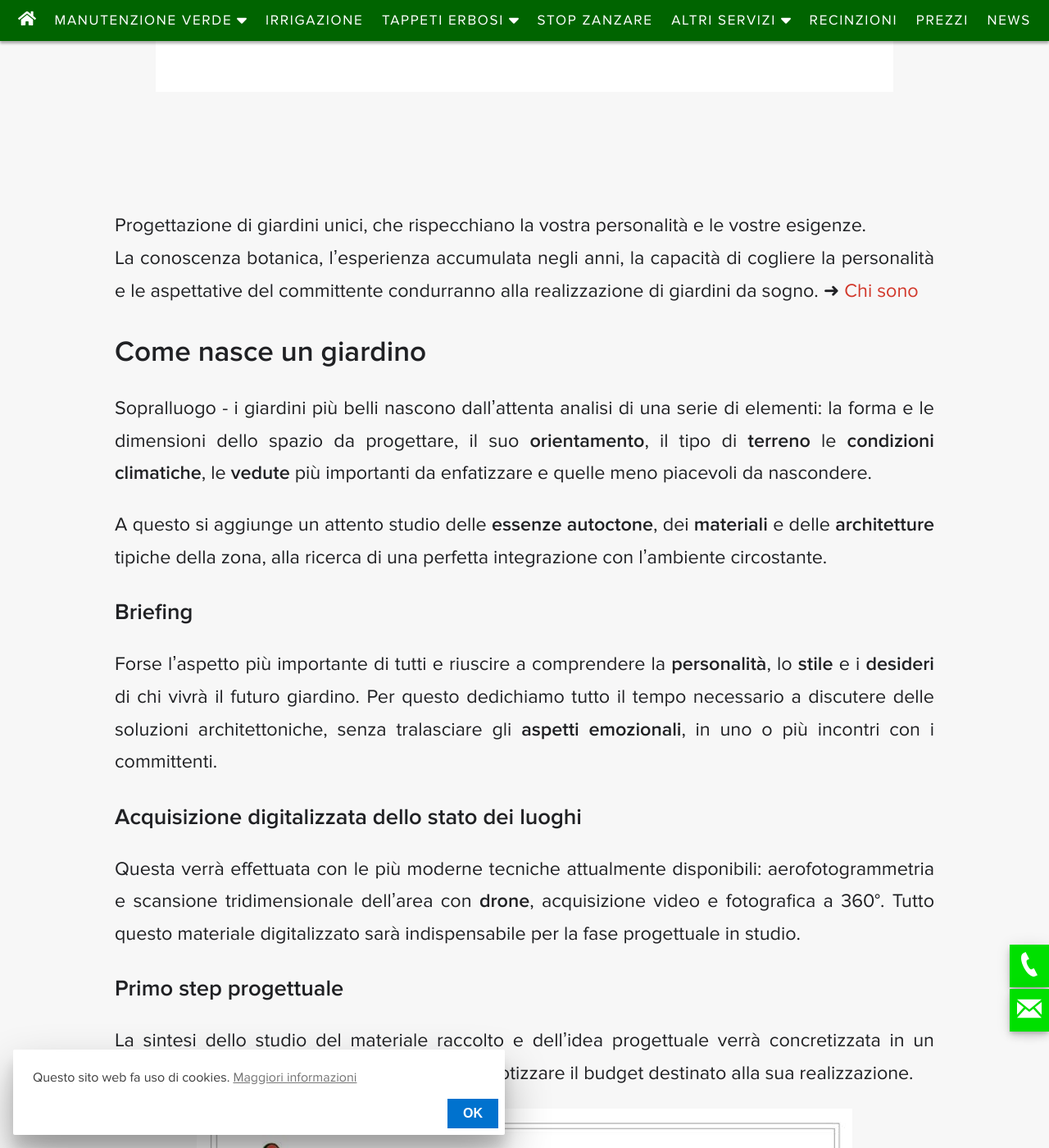
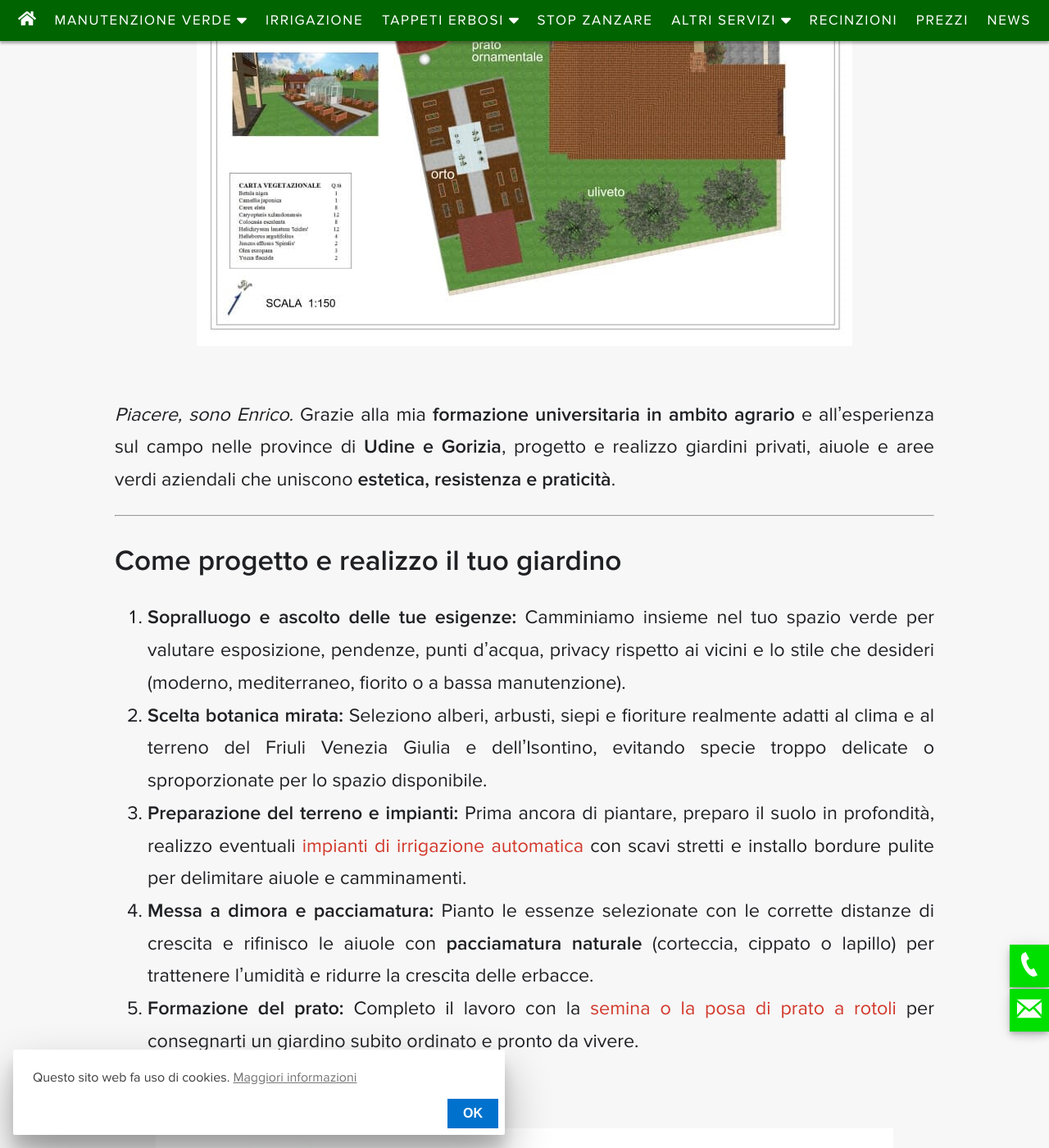
Before and after one commit to enricocaputo/enricocaputo.github.io, a Jekyll site: the page built from my_collections/_servizi/progettazione-giardini.md, in a window 1280 px wide and 1400 px high, scrolled down 734 px. Shown: the whole window at 82% size. Built offline with Jekyll 4.4.1, drawn with Linux system fonts in a browser that asks for light colours; some of the changed text lies outside the part shown.

Commit message:
progettazione

```diff
--- a/my_collections/_servizi/progettazione-giardini.md
+++ b/my_collections/_servizi/progettazione-giardini.md
@@ -1,13 +1,34 @@
 ---
 name: Realizzazione Giardini
 subtitle: "Progetto e realizzo spazi verdi su misura, belli e facili da gestire."
-title: Progettazione giardini, realizzo giardini da sogno!
-excerpt: "Progettazione Giardini: come nasce un giardino, costi, perché scegliere Potasiepe Giardini. Dalla progettazione alla realizzazione di un giardino da sogno."
+title: "Progettazione e realizzazione giardini a Udine e Gorizia"
+excerpt: "Progettazione e realizzazione giardini su misura entro 30 km da Palmanova (UD e GO): scelta piante, prato, irrigazione e pacciamatura per spazi verdi belli e facili da gestire." realizzazione di un giardino da sogno."
 image: /img/posts/giardini/giardino-contemporaneo.png
 image_path: /img/servizi/esempio-di-giardino-moderno.jpg
 order: 0
 ---
-# Progettazione giardini
+
+# Progettazione e realizzazione giardini a Udine e Gorizia
+
+**Spazi verdi su misura, belli da vivere e facili da gestire nel tempo (entro 30 km da Palmanova)**
+
+Un bel giardino non nasce mettendo a dimora qualche pianta a caso: perché resti sano, armonioso e ordinato negli anni, serve uno studio attento dell'esposizione al sole, del tipo di terreno, del clima locale e del tempo che puoi dedicare alla manutenzione.
+
+<br>
+<img src="/img/slides/progettazione-giardini/planimetria.jpg" width="800" height="566" alt="Progetto definitivo del giardino con tutti i particolari tecnico stilistici">
+<br>
+
+*Piacere, sono Enrico.* Grazie alla mia **formazione universitaria in ambito agrario** e all'esperienza sul campo nelle province di **Udine e Gorizia**, progetto e realizzo giardini privati, aiuole e aree verdi aziendali che uniscono **estetica, resistenza e praticità**.
+
+---
+
+## Come progetto e realizzo il tuo giardino
+
+1. **Sopralluogo e ascolto delle tue esigenze:** Camminiamo insieme nel tuo spazio verde per valutare esposizione, pendenze, punti d'acqua, privacy rispetto ai vicini e lo stile che desideri (moderno, mediterraneo, fiorito o a bassa manutenzione).
+2. **Scelta botanica mirata:** Seleziono alberi, arbusti, siepi e fioriture realmente adatti al clima e al terreno del Friuli Venezia Giulia e dell'Isontino, evitando specie troppo delicate o sproporzionate per lo spazio disponibile.
+3. **Preparazione del terreno e impianti:** Prima ancora di piantare, preparo il suolo in profondità, realizzo eventuali [impianti di irrigazione automatica](/irrigazione/) con scavi stretti e installo bordure pulite per delimitare aiuole e camminamenti.
+4. **Messa a dimora e pacciamatura:** Pianto le essenze selezionate con le corrette distanze di crescita e rifinisco le aiuole con **pacciamatura naturale** (corteccia, cippato o lapillo) per trattenere l'umidità e ridurre la crescita delle erbacce.
+5. **Formazione del prato:** Completo il lavoro con la [semina o la posa di prato a rotoli](/servizi/formazione-tappeto-erboso-e-rifacimento-prato/) per consegnarti un giardino subito ordinato e pronto da vivere.
 
 <br>
 <div class="video YouTube carousel" data-videoid="AuOMG8RhZsA">
@@ -15,67 +36,21 @@ order: 0
 </div>
 <br>
 
-Progettazione di giardini unici, che rispecchiano la vostra personalità e le vostre esigenze.<br> La conoscenza botanica, l'esperienza accumulata negli anni, la capacità di cogliere la personalità e le aspettative del committente condurranno alla realizzazione di giardini da sogno. &#10140; [Chi sono](/chi-sono/ "Chi sono")
+## Perché affidare a me il tuo nuovo giardino
 
-## Come nasce un giardino
+* **Un solo referente dall'idea alla realizzazione:** Non dovrai coordinare più ditte diverse: seguo personalmente ogni fase, dal progetto alla scelta delle piante fino alla posa e alla manutenzione futura.
+* **Progettazione pensata per durare:** Studio combinazioni di piante che garantiscono colore e interesse in ogni stagione, riducendo al minimo gli interventi straordinari e gli sprechi d'acqua.
+* **Trasparenza su tempi e costi:** Prima di iniziare i lavori ricevi un preventivo chiaro e dettagliato con tutte le voci di spesa.
 
-Sopralluogo - i giardini più belli nascono dall'attenta analisi di una serie di elementi: la forma e le dimensioni dello spazio da progettare, il suo **orientamento**, il tipo di **terreno** le **condizioni climatiche**, le **vedute** più importanti da enfatizzare e quelle meno piacevoli da nascondere.
+---
 
-A questo si aggiunge un attento studio delle **essenze autoctone**, dei **materiali** e delle **architetture** tipiche della zona, alla ricerca di una perfetta integrazione con l'ambiente circostante.
+## Hai un giardino da creare o rinnovare da zero?
 
-### Briefing
+Che si tratti di una nuova abitazione o di un giardino esistente da ripensare, contattami per un **sopralluogo gratuito entro 30 km da Palmanova**: trasformeremo insieme il tuo spazio esterno.
 
-Forse l'aspetto più importante di tutti e riuscire a comprendere la **personalità**, lo **stile** e i **desideri** di chi vivrà il futuro giardino. Per questo dedichiamo tutto il tempo necessario a discutere delle soluzioni architettoniche, senza tralasciare gli **aspetti emozionali**, in uno o più incontri con i committenti.
+[Richiedi un preventivo gratuito](/contatti/) | Chiama: [**388 9005888**](tel:+393889005888) | [**Scrivimi su WhatsApp**](https://wa.me/393889005888)
 
-### Acquisizione digitalizzata dello stato dei luoghi
 
-Questa verrà effettuata con le più moderne tecniche attualmente disponibili: aerofotogrammetria e scansione tridimensionale dell'area con **drone**, acquisizione video e fotografica a 360°. Tutto questo materiale digitalizzato sarà indispensabile per la fase progettuale in studio.
-
-### Primo step progettuale
-
-La sintesi dello studio del materiale raccolto e dell'idea progettuale verrà concretizzata in un primo elaborato planimetrico utile anche ad ipotizzare il budget destinato alla sua realizzazione.
-
-<img src="/img/slides/progettazione-giardini/bozza-progetto-giardino.jpg" width="800" height="566" alt="Primo step, bozza di progetto del giardino">
-
-Successivamente a questo si entrerà nello specifico di tutti i particolari tecnico stilistici.
-
-<img src="/img/slides/progettazione-giardini/planimetria.jpg" width="800" height="566" alt="Progetto definitivo del giardino con tutti i particolari tecnico stilistici">
-
-### Progettazione Real 3D Garden Design
-
-Il progetto realizzato con la tecnica della *Real 3D Garden Design* e l'altissima definizione **4K** regalerà al committente una straordinaria esperienza virtuale immersiva con la sensazione di passeggiare nel nuovo giardino della propria abitazione. Manufatti, scale, piscina, accessori: ogni elemento del giardino è in 3D, viene rappresentato in scala 1:1 e con materiali reali. L'impressione di passeggiare tra fiori e alberi con le foglie mosse dal vento è assolutamente impressionante. Inoltre, con il *Real 3D Garden Design* si potranno valutare insieme la correttezza e la godibilità di tutte le scelte stilistiche e architettoniche proposte.
-
-### Progettazioni complementari del giardino
-
-Qui come per tutti gli altri aspetti progettuali, la tecnica si fonde con l'esperienza, alla ricerca del risultato eccellente. I migliori materiali, tecnici preparati e tecnologia all'avanguardia sono quello che mettiamo quotidianamente in campo per la nostra clientela.
-
-#### 1 Sistema di irrigazione totalmente automatizzato
-
-Le adeguate conoscenze botaniche e la specifica esperienza sono elementi indispensabili per la progettazione e realizzazione di un efficace, affidabile, [sistema di irrigazione](/prodotti/irrigazione-giardino/ "irrigazione giardino") del giardino.
-
-#### 2 scenografia notturna del giardino
-
-L'affascinante studio della luce viene realizzato sulla base di sistemi illuminotecnici a bassissimo consumo energetico prodotti da un'azienda partner su nostre specifiche.
-
-#### 3 Outdoor entertainment system
-
-Sonorizzazione degli spazi ludici o di relax con sistemi acustici innovativi.
-
-## Realizzazione giardini
-
-Selezione di [alberi e piante](/vivaio/ "vivaio vendita piante") anche di grandi dimensioni per un giardino pronto effetto. Piante dalle fioriture lunghe e particolarmente belle garantiranno il mantenimento dei risultati nel tempo.
-
-Insediamento del manto erboso di tipo tradizionale oppure di un [prato a zolla in rotolo](/prodotti/prato-a-rotoli/ "prato a zolla in rotolo").
-
-Ci prendiamo cura del giardino negli anni a venire, siamo specializzati nella [manutenzione del verde](/servizi/giardiniere-a-domicilio/ "giardiniere a domicilio").
-
-<br>
-<div class="text-center">
-  <p class="h2">Diamo concretezza alla tue idee!</p>
-  <a title="contatti" href="/contatti/" aria-label="contatti" class="button">
-    CONTATTACI
-  </a>
-</div>
 <br><br>
 
 <div class="YouTube">
```
